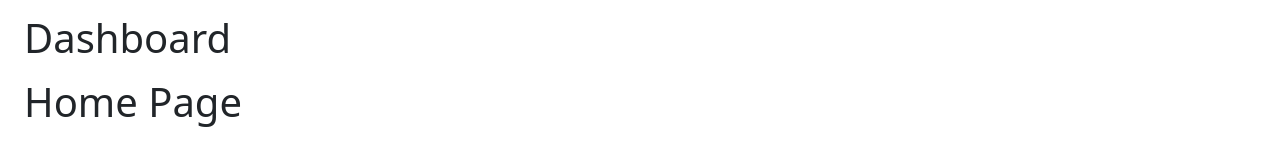
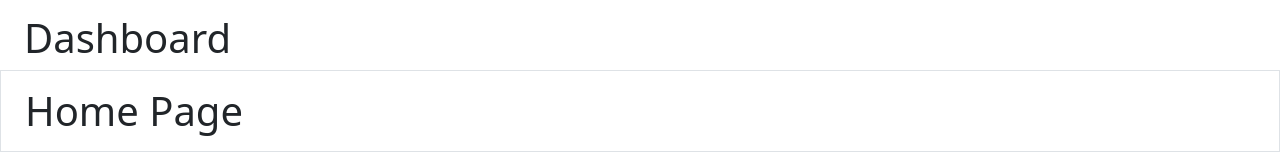
Before and after one commit to Dhangz/react-employeeCrud-dictionary-, a React (Vite) app: page / in a window 1280 px wide. Shown: the part 645-800 px from the top of the page. Built offline with nearby package versions, Linux system fonts and the light colour scheme.

Commit message:
initial commit

```diff
--- a/src/components/Header.jsx
+++ b/src/components/Header.jsx
@@ -105,7 +105,7 @@
                 </div>
             </header>
             <main>
-                <div className="mx-auto max-w-7xl px-4 py-6 sm:px-6 lg:px-8"> {props.children}</div>
+                <div className="mx-auto max-w-7xl px-4 py-6 sm:px-6 lg:px-8 border"> {props.children}</div>
             </main>
         </div>
 
```
